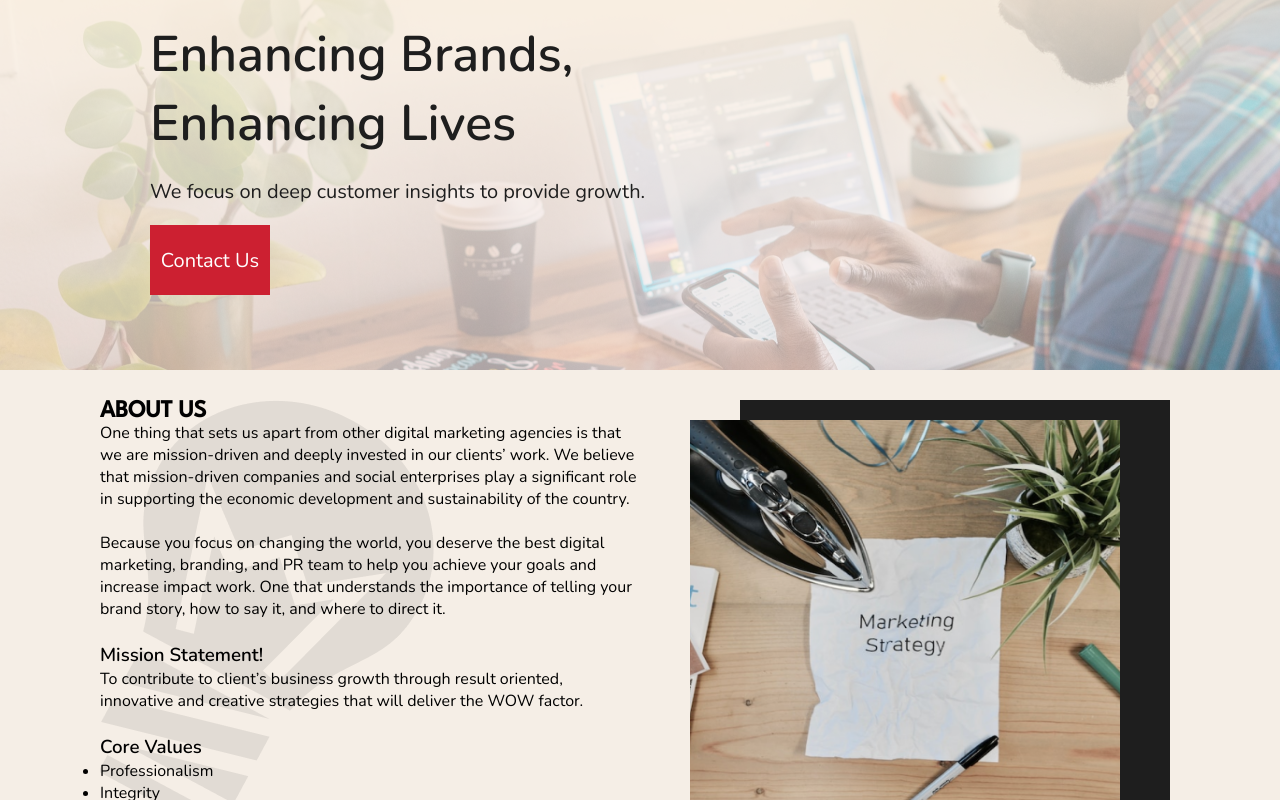
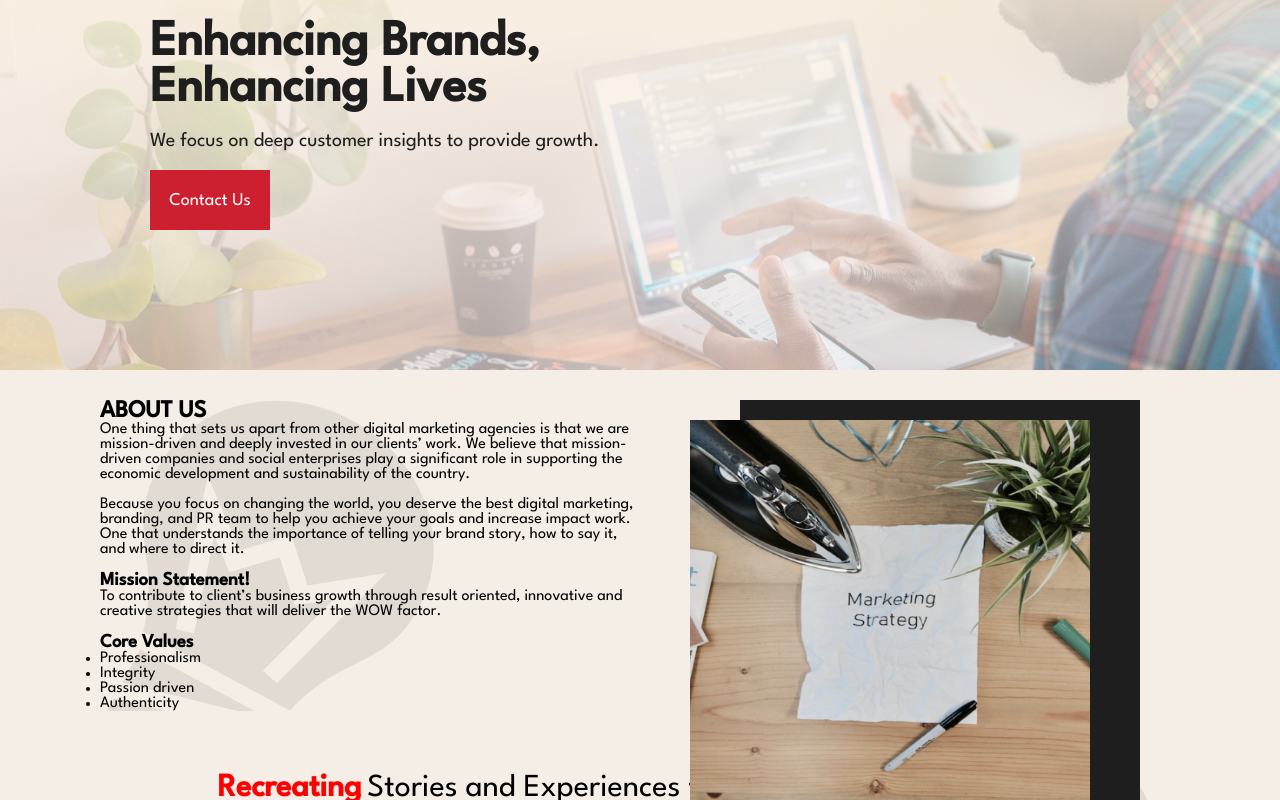
Before and after one commit to Imranyy/Kiri, a React (Create React App) app: page / in a window 1280 px wide. Shown: the part 160-960 px from the top of the page. Built offline with nearby package versions, Linux system fonts and the light colour scheme.

Commit message:
changed it to its orginal font League Spartan

```diff
--- a/src/App.css
+++ b/src/App.css
@@ -2,7 +2,7 @@
 *{
   padding: 0;
   margin: 0;
-  font-family: 'Nunito', sans-serif;
+  font-family: 'League Spartan', sans-serif;
 }
 .preload{
   background: rgb(255, 255, 255) url('./media/loader.gif') no-repeat center;
@@ -14,16 +14,14 @@
   display: none;
 }
 
-.heading{
-  font-family: 'League Spartan', sans-serif;
-}
+
 nav{
   margin-left: 128px;
   display: flex;
   justify-content: space-between;
 }
 nav .brand a{
-  font-family:'League Spartan';
+font-family: 'League Spartan', sans-serif;
   text-decoration: none;
   font-weight: 400;
   font-size: 36px;
@@ -40,7 +38,7 @@ nav ul{
   float: right;
 }
 nav ul a{
-  font-family:'League Spartan';
+  font-family: 'League Spartan', sans-serif;
   font-weight: 400;
   font-size: 19px;
   line-height: 30px;
@@ -50,13 +48,13 @@ nav ul a{
 }
 nav ul button{
   display: none;
-  font-family:'League Spartan';
+  font-family: 'League Spartan', sans-serif;
   background: #CC2031;
   width: 120%;
   height: 110%;
   border: none;
   font-weight: 400;
-  font-size: 19px;
+  font-size: 15px;
   line-height: 30px;
   margin-left: 32px;
   color: white;
@@ -86,7 +84,7 @@ nav ul button{
   position: fixed;
   right: 10px;
   font-size: small;
-  font-family:'League Spartan';
+  font-family: 'League Spartan', sans-serif;
   background: #CC2031;
   width: 100px;
   height: 50px;
@@ -123,9 +121,9 @@ button{
    color:white;
     background: #CC2031;
     width: 120px;
-    height:70px;
+    height:60px;
     border:none;
-    font-size: 20px;
+    font-size: 18px;
 }
 
 /* about section */
@@ -149,16 +147,16 @@ button{
 /* Rectangle 2 and 3*/
 .rectangle2{
   position: absolute;
-  width: 430px;
-  height: 450px;
+  width: 400px;
+  height: 400px;
   background: url('./media/Rectangle\ 3.png');
 }
 .rectangle3{
   position: absolute;
   margin-top: 20px;
   margin-left: -50px;
-  width: 430px;
-  height: 450px;
+  width: 400px;
+  height: 400px;
 }
 
 /* picture section */
```
